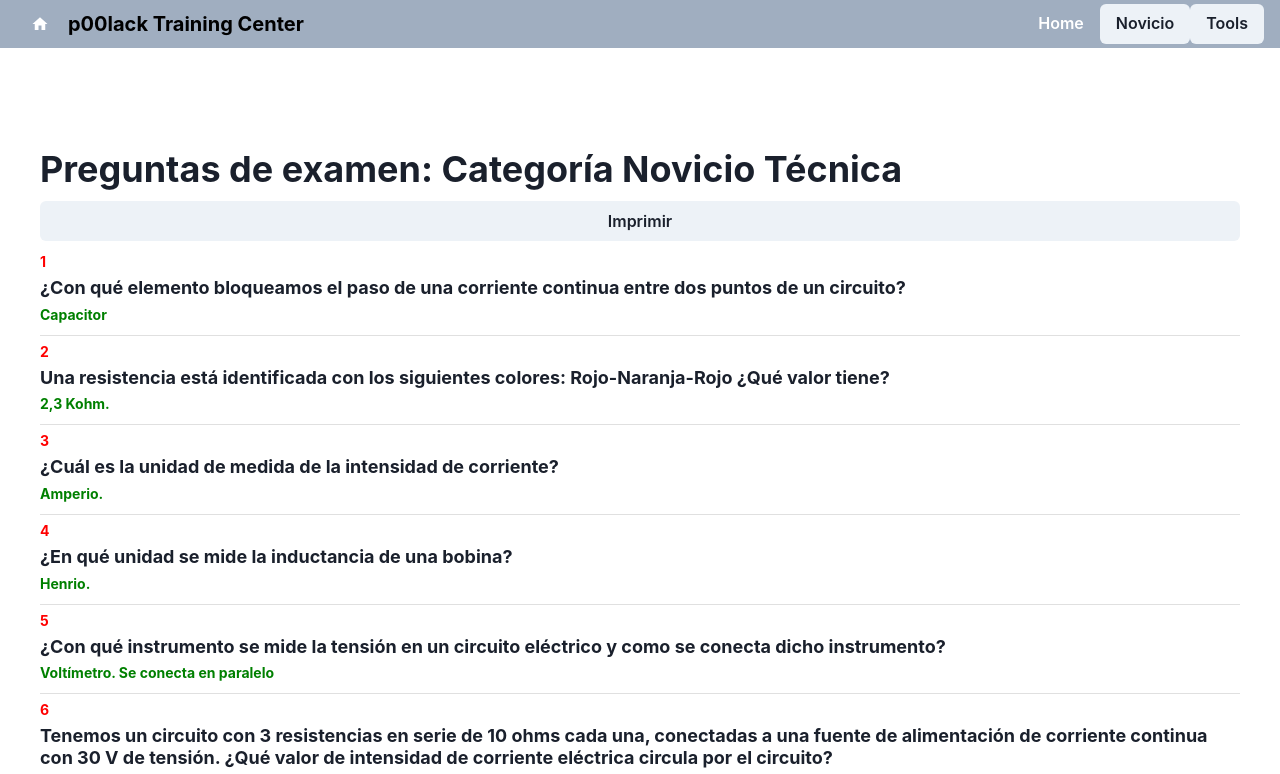
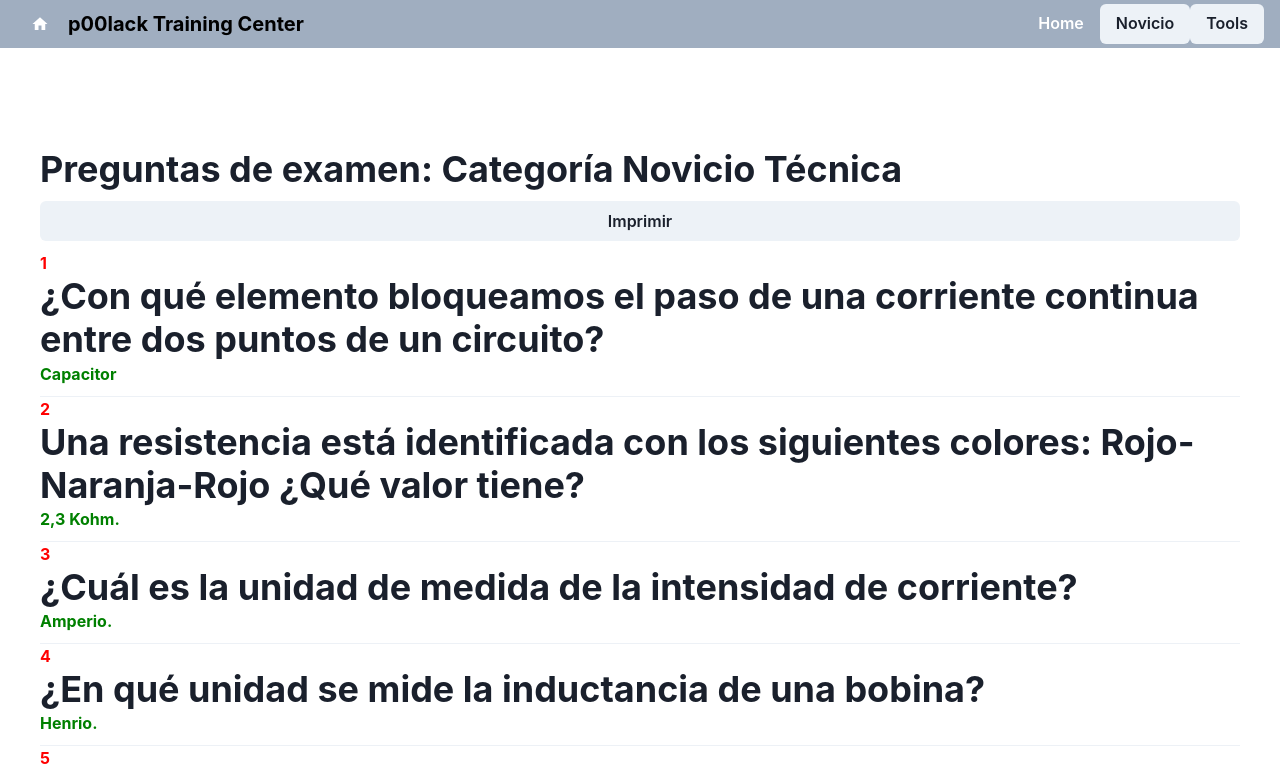
Before and after one commit to ltiisidii/rf-examen-react, a React (Create React App) app in the folder rf-examen/: page /info-tecnica in a window 1280 px wide. Shown: the top 774 px of the page. Built offline with nearby package versions, Linux system fonts and the light colour scheme.

Commit message:
chakra-ui provider

```diff
--- a/rf-examen/src/component/InfoReglamentacion.css
+++ b/rf-examen/src/component/InfoReglamentacion.css
@@ -1,30 +1,6 @@
 .info-Reglamentacion-container {
     display: grid;
     gap: 10px;
-  }
-
-  .fact-table {
-    display: grid;
-    gap: 10px;
-  }
-
-  .fact-row {
-    display: grid;
-    gap: 5px;
-  }
-
-  .fact-row h3 {
-    font-size: 18px;
-    font-weight: bold;
-  }
-
-  .fact-row p {
-    font-size: 14px;
-  }
-
-  .fact-row hr {
-    border: none;
-    border-top: 1px solid #ccc;
   }
 
 .container {
--- a/rf-examen/src/component/InfoReglamentacion.js
+++ b/rf-examen/src/component/InfoReglamentacion.js
@@ -2,7 +2,6 @@ import React from 'react';
 import facts from '../sources/facts-novicio-reglamentacion.json';
 import { Box, Button, Divider, Heading, Text } from '@chakra-ui/react';
 import './InfoReglamentacion.css';
-
 
 const InfoReglamentacion = () => {
   const handlePrint = () => {
@@ -15,14 +14,14 @@ const InfoReglamentacion = () => {
         <Heading paddingTop="50px" as="h1">Preguntas de examen: Categoría Novicio Reglamentación y Ética Operativa</Heading>
         <Button onClick={handlePrint}>Imprimir</Button> {/* Agregar botón de impresión */}
         {facts.map((fact, index) => (
-          <div key={fact.id}>
-          {index > 0 && <hr />} {/*   Separador visible */}
-          {/*  <Box key={fact.id} className="fact-row" border="1px solid" p="4" borderColor="gray.200">  */}
-            <p style={{ color: 'red', fontSize: '16px', fontWeight: 'bold' }}>{fact.id}</p> {/* Mostrar el ID */}
-            <h3>{fact.title}</h3>
-            <p style={{ color: 'green', fontSize: '16px', fontWeight: 'bold' }}>{fact.content}</p>
-          {/* </Box> */}
-          </div>
+          <Box key={fact.id} className="fact-row">
+            {index > 0 && <Divider />} {/* Separador visible */}
+            {/* <Box key={fact.id} maxW='sm' borderWidth='1px' borderRadius='lg' overflow='hidden' p="4" borderColor="gray.200"> */}
+              <Text color="red" fontSize="16px" fontWeight="bold">{fact.id}</Text> {/* Mostrar el ID */}
+              <Heading as="h3">{fact.title}</Heading>
+              <Text color="green" fontSize="16px" fontWeight="bold">{fact.content}</Text>
+            {/* </Box> */}
+          </Box>
         ))}
       </Box>
     </Box>
--- a/rf-examen/src/component/InfoTecnica.css
+++ b/rf-examen/src/component/InfoTecnica.css
@@ -1,31 +1,6 @@
 .info-tecnica-container {
     display: grid;
     gap: 10px;
-  }
-
-  .fact-table {
-    display: grid;
-    gap: 10px;
-  }
-
-  .fact-row {
-    display: grid;
-    gap: 5px;
-
-  }
-
-  .fact-row h3 {
-    font-size: 18px;
-    font-weight: bold;
-  }
-
-  .fact-row p {
-    font-size: 14px;
-  }
-
-  .fact-row hr {
-    border: none;
-    border-top: 1px solid #ccc;
   }
 
 .container {
```
